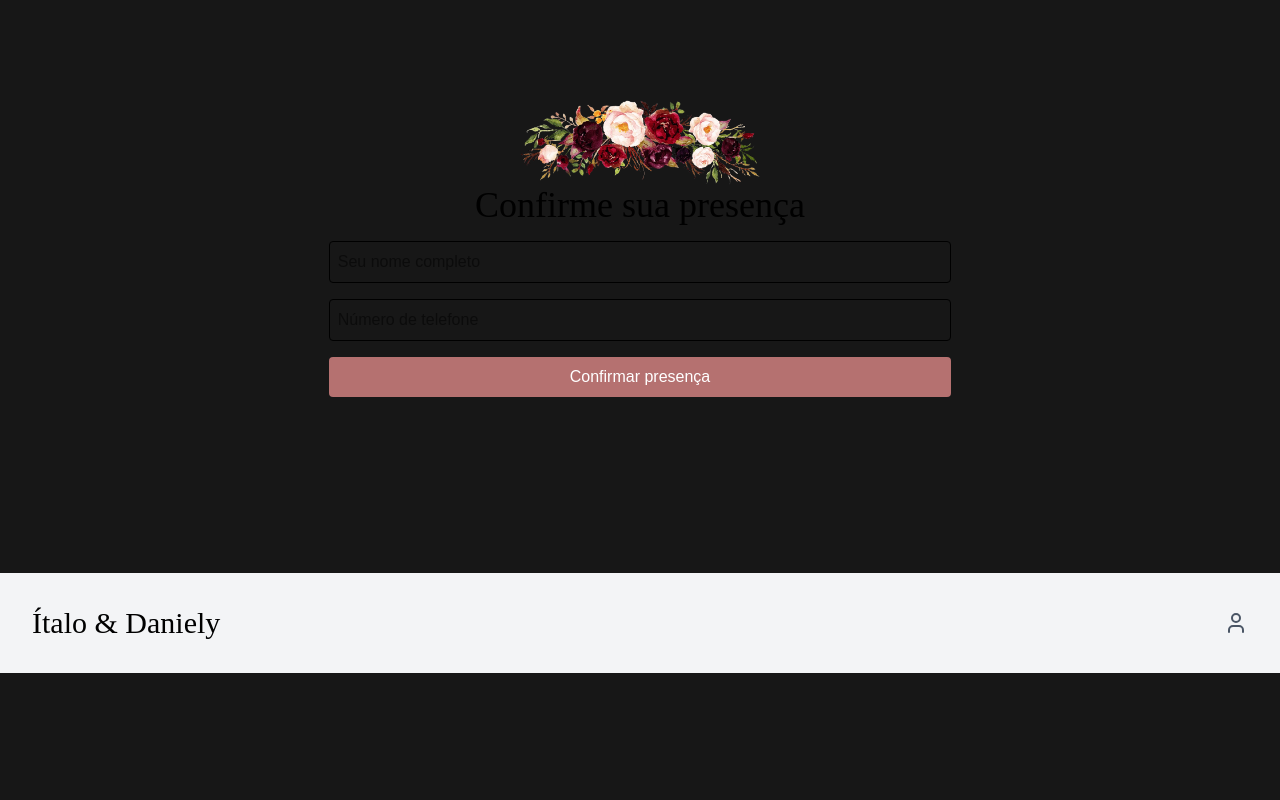
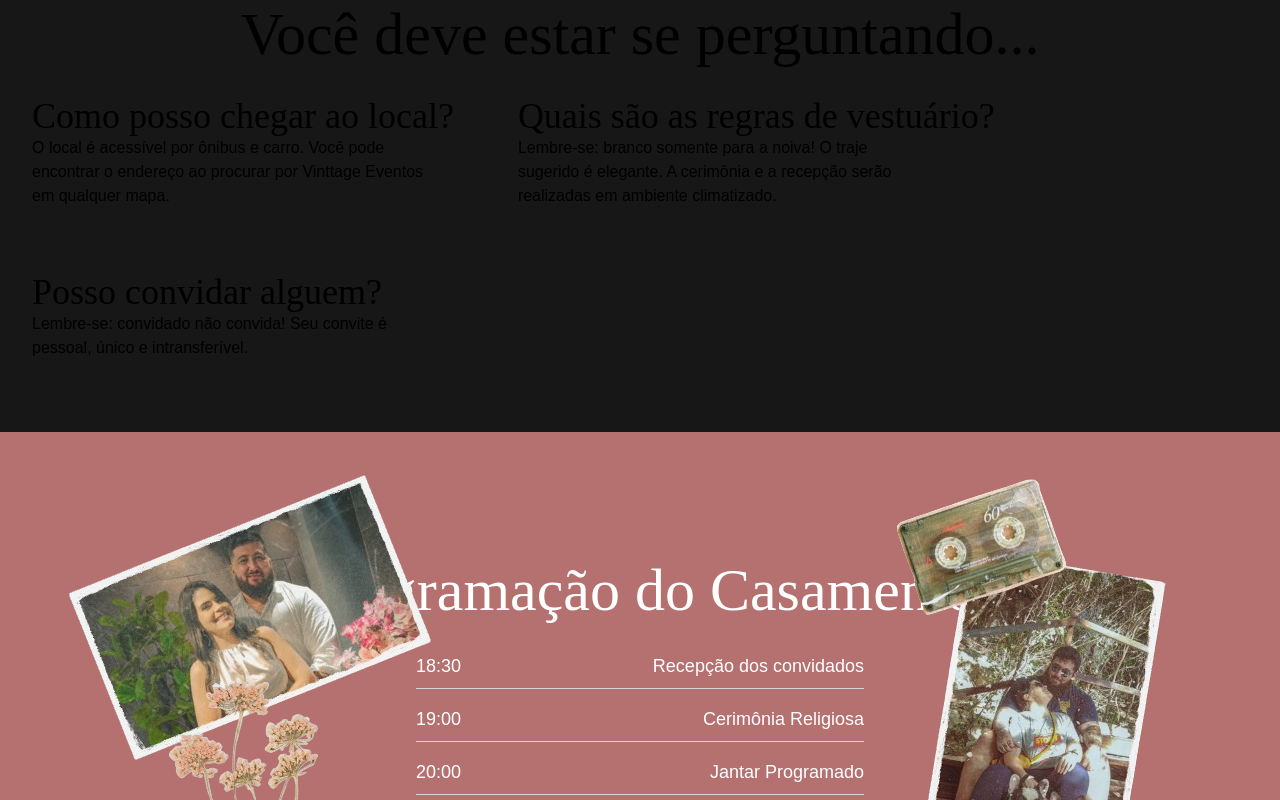
Before and after one commit to iguglielmini/casamento-app, a Next.js app: page / in a window 1280 px wide. Before the commit this address had no page. Shown: the part 1580-2380 px from the top of the page. Before the commit the page ends 2253 px from the top, so only its background shows below. Built offline with nearby package versions, Linux system fonts and the light colour scheme; a web font is replaced by a local one.

Commit message:
feat: melhorias de codigo

```diff
--- /dev/null
+++ b/src/app/components/faq/faq.tsx
@@ -0,0 +1,38 @@
+"use client";
+
+export default function Faq() {
+  return (
+    <div className="flex flex-col items-center justify-center pb-10 pt-10 md:pt-20 m-auto">
+      <h1 className="text-6xl md:text-6xl text-center">
+        Você deve estar se perguntando...
+      </h1>
+      <div className="flex flex-row flex-wrap">
+        <div className="p-8">
+          <h1 className="text-3xl md:text-4xl">Como posso chegar ao local?</h1>
+          <p className="text-left max-w-[400px] md:p-0">
+            O local é acessível por ônibus e carro. Você pode encontrar o
+            endereço ao procurar por Vinttage Eventos em qualquer mapa.
+          </p>
+        </div>
+        <div className="p-8">
+          <h1 className="text-3xl md:text-4xl">
+            Quais são as regras de vestuário?
+          </h1>
+          <p className="text-left max-w-[400px] md:p-0">
+            Lembre-se: branco somente para a noiva! O traje sugerido é elegante.
+            A cerimônia e a recepção serão realizadas em ambiente climatizado.
+          </p>
+        </div>
+        <div className="p-8">
+          <h1 className="text-3xl md:text-4xl">
+            Posso convidar alguem?
+          </h1>
+          <p className="text-left max-w-[400px] md:p-0">
+          Lembre-se: convidado não convida!
+          Seu convite é pessoal, único e intransferível.
+          </p>
+        </div>
+      </div>
+    </div>
+  );
+}
--- a/src/app/components/footer/footer.tsx
+++ b/src/app/components/footer/footer.tsx
@@ -2,12 +2,20 @@
 
 import Link from "next/link";
 import { User } from "lucide-react";
+import { useEffect, useState } from "react";
 
 export default function Footer() {
+  const [isLogged, setIsLogged] = useState(false);
+
+  useEffect(() => {
+    const token = localStorage.getItem("token");
+    setIsLogged(!!token);
+  }, []);
+
   return (
     <footer className="w-full flex flex-wrap items-center justify-between bg-gray-100 p-8">
       <h1 className="text-3xl">Ítalo & Daniely</h1>
-      <Link href="/login" aria-label="Login Admin">
+      <Link href={isLogged ? "/dashboard" : "/login"} aria-label="Area Admin">
         <User className="text-gray-600 hover:text-gray-800 transition-colors cursor-pointer" />
       </Link>
     </footer>
--- /dev/null
+++ b/src/app/components/programEvent/programEvent.tsx
@@ -0,0 +1,47 @@
+/* eslint-disable @next/next/no-img-element */
+"use client";
+import React from "react";
+
+const events = [
+  { time: "18:30", description: "Recepção dos convidados" },
+  { time: "19:00", description: "Cerimônia Religiosa" },
+  { time: "20:00", description: "Jantar Programado" },
+  { time: "21:00", description: "Celebração" },
+];
+
+const ProgramEvent: React.FC = () => {
+  return (
+    <section className="py-32 bg-(--marsala)">
+      <div className="container mx-auto px-6 md:px-12 relative">
+        <img
+          src="/intro-1-casamento.png"
+          alt="Left decoration"
+          className="hidden md:block absolute left-0 top-1/2 transform -translate-y-1/2"
+        />
+        <img
+          src="/intro-2-casamento.png"
+          alt="Right decoration"
+          className="hidden md:block absolute right-0 top-1/2 transform -translate-y-1/2"
+        />
+        <h1 className="text-4xl md:text-6xl text-center mb-8 text-white">
+          Programação do Casamento
+        </h1>
+        <ul className="space-y-4 max-w-md mx-auto">
+          {events.map((event, index) => (
+            <li
+              key={index}
+              className="flex items-center justify-between border-b border-gray-300 pb-2"
+            >
+              <span className="text-lg font-medium text-white">
+                {event.time}
+              </span>
+              <span className="text-white text-lg">{event.description}</span>
+            </li>
+          ))}
+        </ul>
+      </div>
+    </section>
+  );
+};
+
+export default ProgramEvent;
--- /dev/null
+++ b/src/app/dashboard/layout.tsx
@@ -0,0 +1,9 @@
+import { DashboardProvider } from "@/contexts/dashboardContext";
+
+export default function DashboardLayout({
+  children,
+}: {
+  children: React.ReactNode;
+}) {
+  return <DashboardProvider>{children}</DashboardProvider>;
+}
--- a/src/app/layout.tsx
+++ b/src/app/layout.tsx
@@ -2,7 +2,6 @@ import type { Metadata } from "next";
 import { Geist, Geist_Mono } from "next/font/google";
 import "./globals.css";
 import Footer from "./components/footer/footer";
-import { DashboardProvider } from "@/contexts/dashboardContext";
 import { ConfirmPresenceProvider } from "@/contexts/ConfirmPresenceContext";
 
 const geistSans = Geist({
@@ -28,12 +27,10 @@ export default function RootLayout({
   return (
     <html lang="pt-BR">
       <body className={`${geistSans.variable} ${geistMono.variable} antialiased`}>
-        <DashboardProvider>
           <ConfirmPresenceProvider>
             {children}
             <Footer />
           </ConfirmPresenceProvider>
-        </DashboardProvider>
       </body>
     </html>
   );
--- a/src/app/page.tsx
+++ b/src/app/page.tsx
@@ -2,6 +2,8 @@
 import IntroPage from "./components/introPage/introPage";
 import ConfirmingPresence from "./components/confirmingPresence/confirmingPresence";
 import CardLocation from "./components/cardLocation/cardLocation";
+import Faq from "./components/faq/faq";
+import ProgramEvent from "./components/programEvent/programEvent";
 
 export default function Home() {
   return (
@@ -12,7 +14,10 @@ export default function Home() {
         title="Ítalo & Daniely"
         weddingDate="2025-11-28T19:00:00"
       />
-      <div id="our-history" className="flex flex-col items-center justify-center pb-8 pt-10 md:pt-0">
+      <div
+        id="our-history"
+        className="flex flex-col items-center justify-center pb-8 pt-10 md:pt-0"
+      >
         <h1 className="text-6xl md:text-6xl">Nossa História</h1>
         <p className="text-center max-w-[600px] p-5 md:p-0">
           Nós nos conhecemos há muito tempo, entre conversas e reclamações
@@ -34,6 +39,8 @@ export default function Home() {
           mapsEmbedUrl="https://www.google.com/maps/embed?pb=!1m18!1m12!1m3!1d3958.672912702654!2d-34.871793689047884!3d-7.1637595702606545!2m3!1f0!2f0!3f0!3m2!1i1024!2i768!4f13.1!3m3!1m2!1s0x7ace9cfa13c71a5%3A0x49583301bfb4c765!2sVinttage%20Casa%20de%20Eventos!5e0!3m2!1spt-BR!2sbr!4v1742863982942!5m2!1spt-BR!2sbr"
         />
       </div>
+      <Faq />
+      <ProgramEvent />
       <ConfirmingPresence />
     </main>
   );
```
Also changed, not shown: public/intro-1-casamento.png (added), public/intro-2-casamento.png (added).
